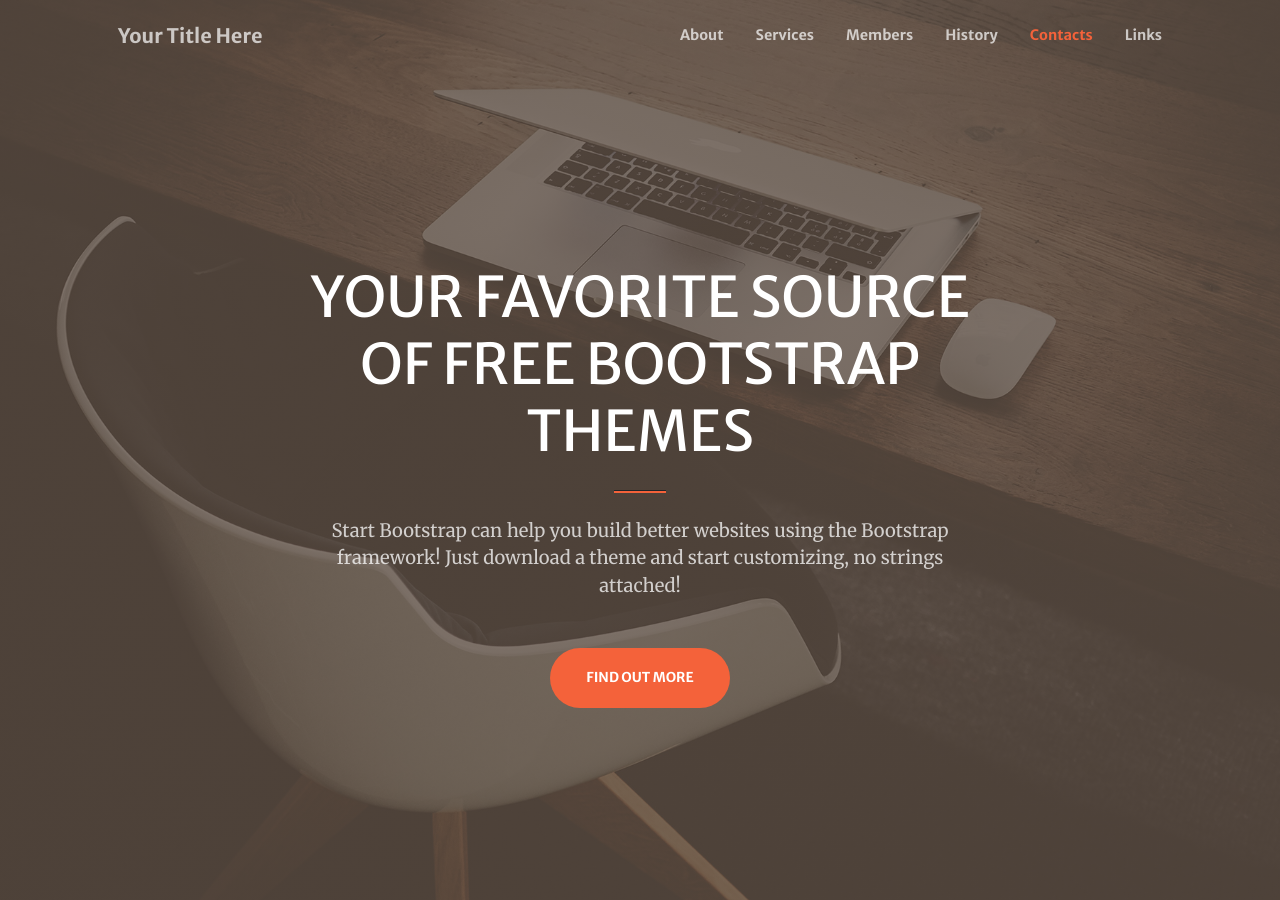
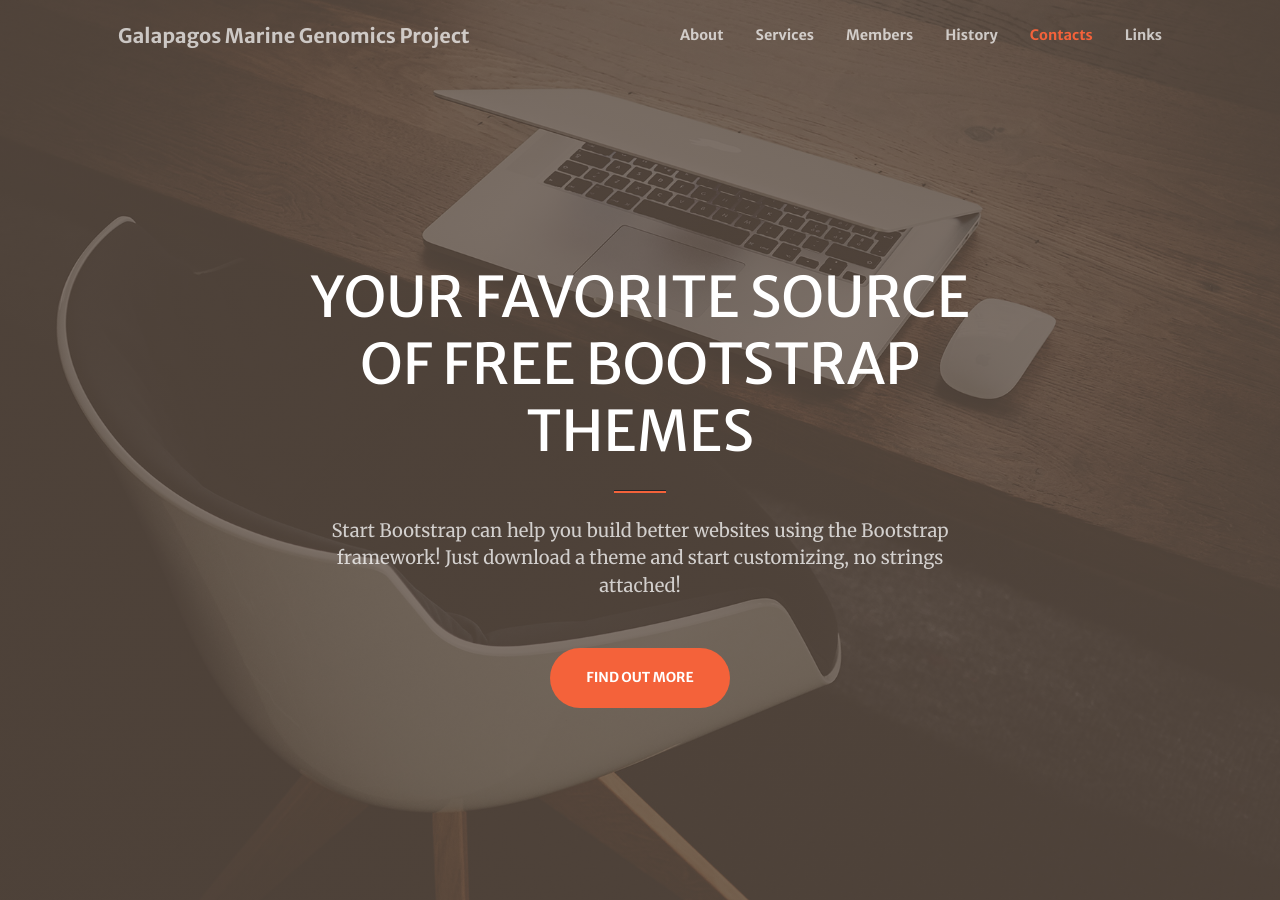
Before and after one commit to therkildsen-lab/galapagos-2, a Jekyll site: the page built from index.md, in a window 1280 px wide and 900 px high. Built offline with Jekyll 4.4.1, drawn with Linux system fonts in a browser that asks for light colours; comment, search, counter and statistics services are not loaded.

Commit message:
new title

```diff
--- a/_config.yml
+++ b/_config.yml
@@ -1,5 +1,5 @@
 # Site settings
-title: Your Title Here
+title: Galapagos Marine Genomics Project
 description: > # this means to ignore newlines until "baseurl:"
 repository: vvalchev/creative-theme-jekyll-new
 baseurl: "/creative-theme-jekyll-new/" # the subpath of your site, e.g. /blog/
```
